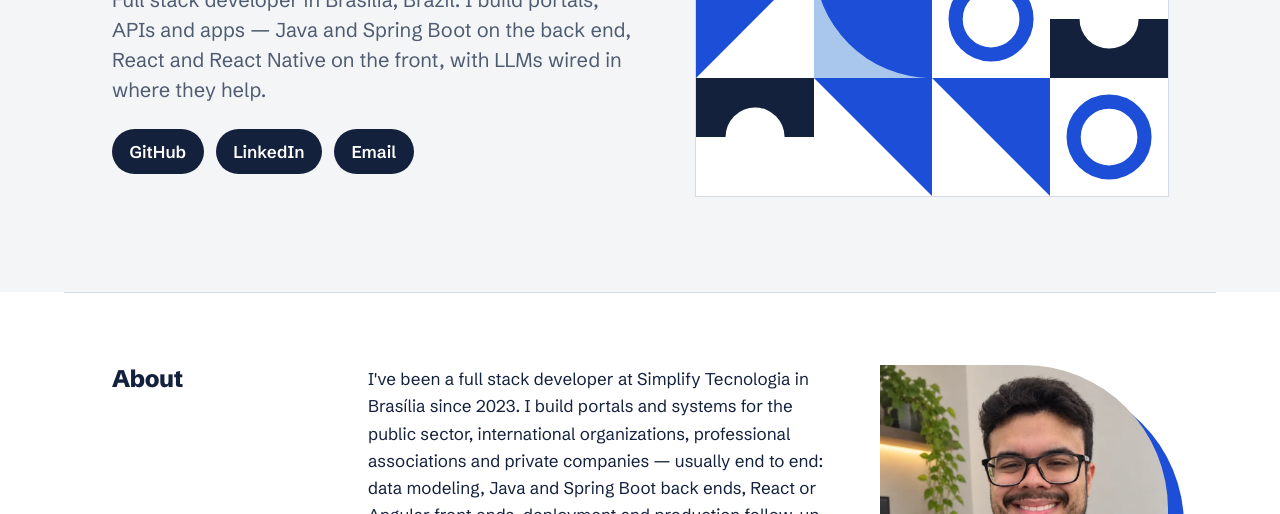
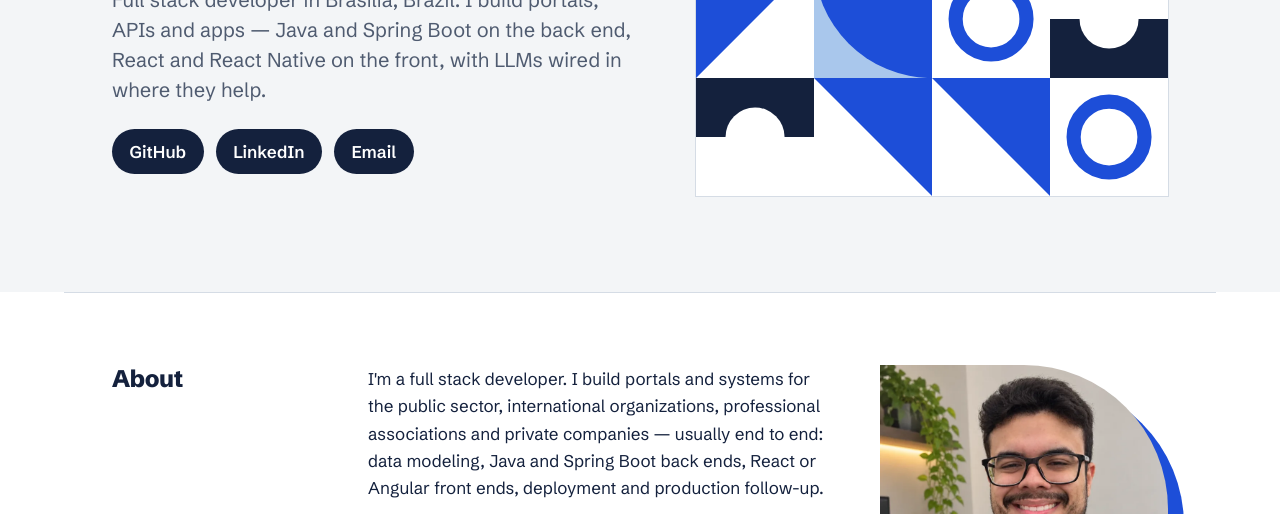
Before and after one commit to vinicius-carv/portfolio, a plain HTML site: page index.html in a window 1280 px wide. Shown: the part 429-943 px from the top of the page. Drawn offline with Linux system fonts and the light colour scheme; no server answers.

Commit message:
fix: drop employer from About opening
Generated with AI

Co-Authored-By: AI <ai@example.com>

```diff
--- a/index.html
+++ b/index.html
@@ -93,7 +93,7 @@
       <h2 data-i18n="h.about">Sobre</h2>
       <div class="about">
       <div class="prose">
-        <p data-i18n="about.1">Sou desenvolvedor full stack na Simplify Tecnologia, em Brasília, desde 2023. Construo portais e sistemas para o setor público, organizações internacionais, entidades de classe e empresas privadas — quase sempre de ponta a ponta: modelagem de dados, back-end em Java e Spring Boot, front-end em React ou Angular, deploy e acompanhamento em produção.</p>
+        <p data-i18n="about.1">Sou desenvolvedor full stack. Construo portais e sistemas para o setor público, organizações internacionais, entidades de classe e empresas privadas — quase sempre de ponta a ponta: modelagem de dados, back-end em Java e Spring Boot, front-end em React ou Angular, deploy e acompanhamento em produção.</p>
         <p data-i18n="about.2">Fui líder técnico de uma plataforma de gestão de parcerias para uma organização internacional. Defini a arquitetura (Angular, Spring Boot e MySQL), o modelo de permissões, os fluxos de certificação, o portal público de transparência e o monitoramento do servidor, e fui o principal contribuidor do front-end e do back-end.</p>
         <p data-i18n="about.3">Hoje meu foco é IA aplicada a problemas reais: uma plataforma que extrai dados de contratos na área da saúde e liga cada preço, prazo e regra ao trecho do documento de onde veio, e ferramentas de agentes (Claude Code e Codex) que padronizam revisão, testes e deploy para o time.</p>
       </div>
--- a/main.js
+++ b/main.js
@@ -29,7 +29,7 @@ const EN = {
   lede: "Full stack developer in Brasília, Brazil. I build portals, APIs and apps — Java and Spring Boot on the back end, React and React Native on the front, with LLMs wired in where they help.",
   email: "Email",
   "h.about": "About",
-  "about.1": "I've been a full stack developer at Simplify Tecnologia in Brasília since 2023. I build portals and systems for the public sector, international organizations, professional associations and private companies — usually end to end: data modeling, Java and Spring Boot back ends, React or Angular front ends, deployment and production follow-up.",
+  "about.1": "I'm a full stack developer. I build portals and systems for the public sector, international organizations, professional associations and private companies — usually end to end: data modeling, Java and Spring Boot back ends, React or Angular front ends, deployment and production follow-up.",
   "about.2": "I was the technical lead of a partnership-management platform for an international organization. I defined the architecture (Angular, Spring Boot and MySQL), the permission model, the certification workflows, the public transparency portal and the server monitoring, and I was the main contributor to both the front end and the back end.",
   "about.3": "My focus now is AI applied to real problems: a platform that extracts data from healthcare contracts and ties every price, deadline and rule back to the passage it came from, and agent tooling (Claude Code and Codex) that standardizes review, testing and deployment for the team.",
   "theme.toggle": "Dark mode",
```
